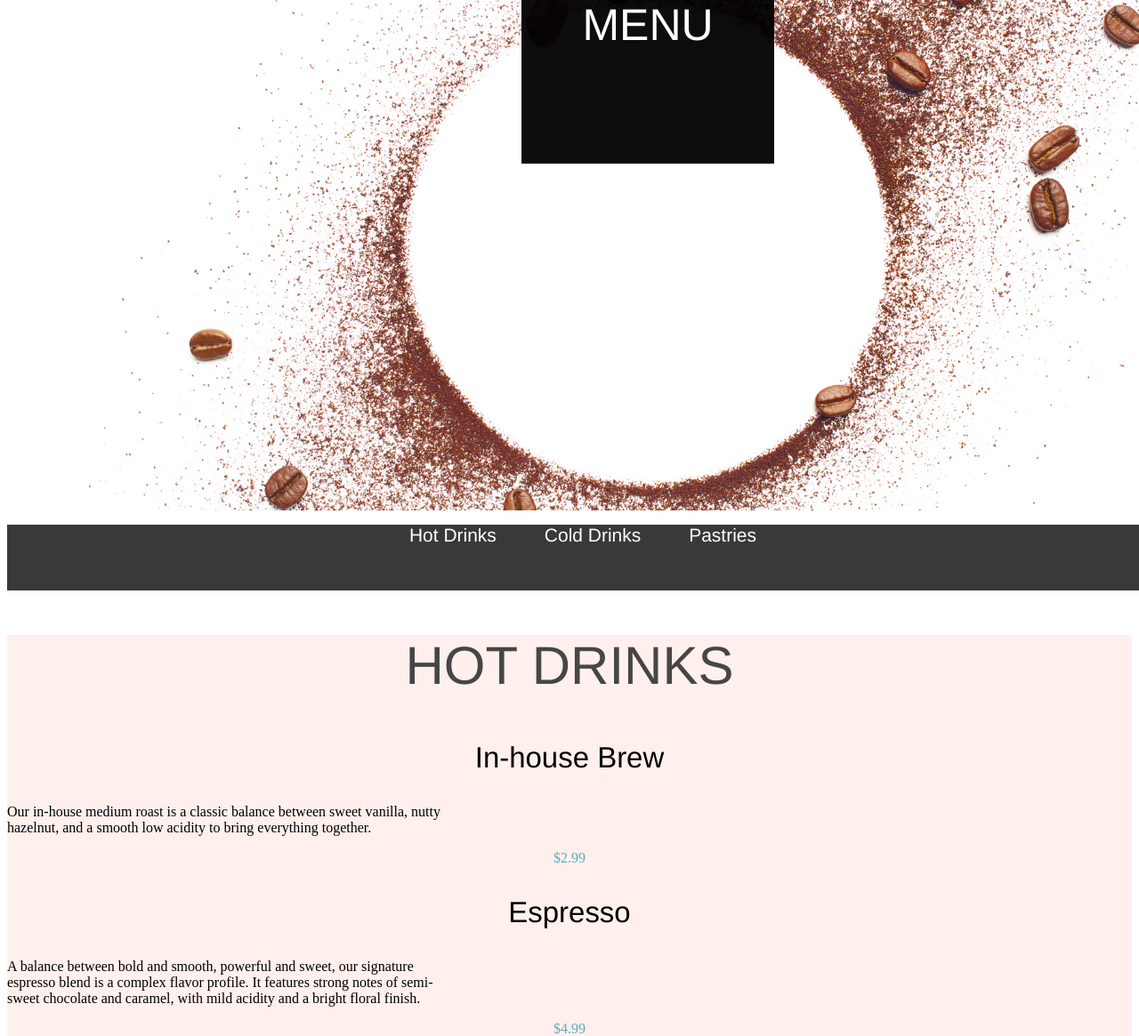
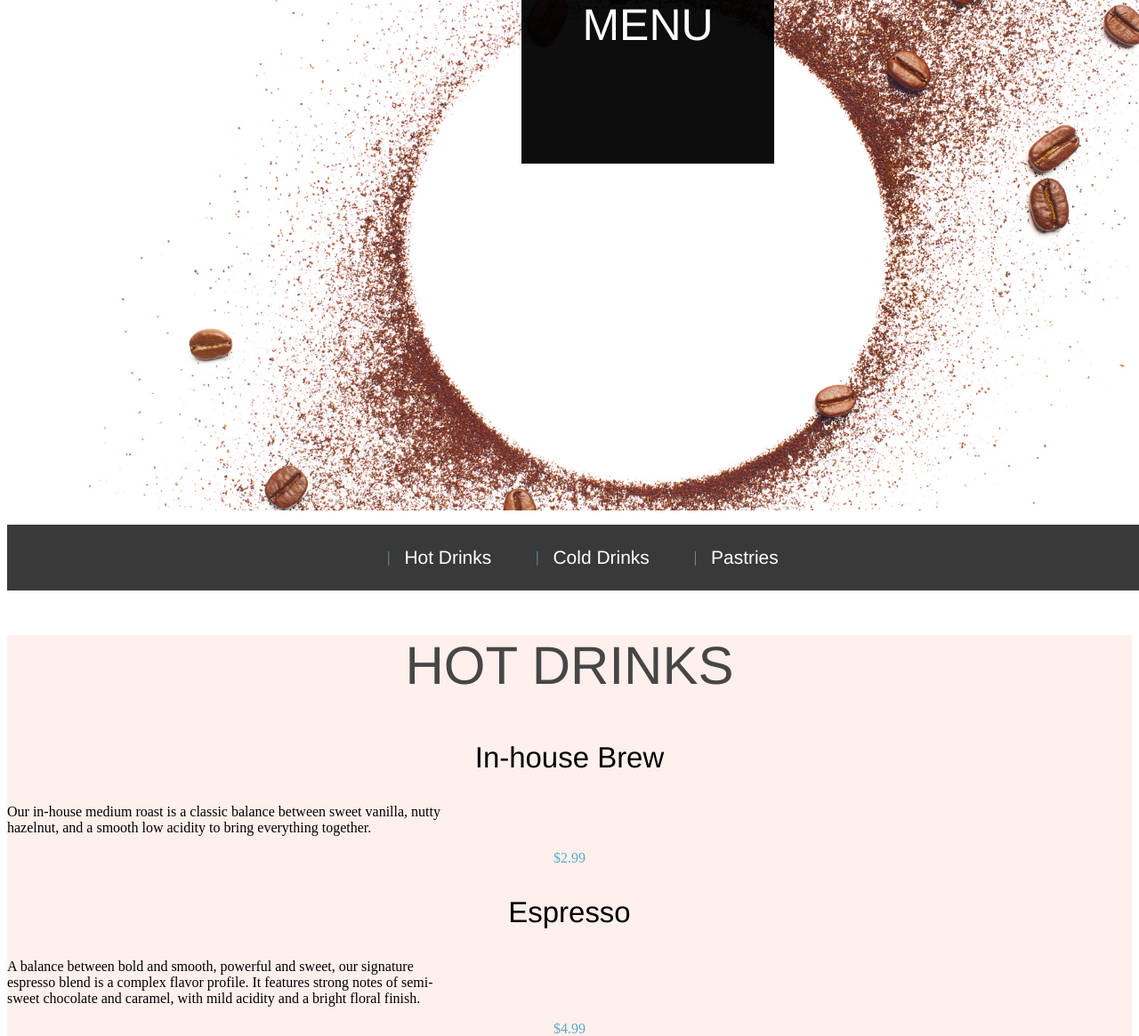
Before and after one commit to elhamsdtn/Coffee-Shop-CSS-Part-2, a PHP site: page /Pages/menu.html in a window 1280 px wide; the page is wider, and only the part inside the window is pictured. Shown: the part 150-1315 px from the top of that part at 89% size. Run offline with PHP 8.4, Linux system fonts and the light colour scheme.

Commit message:
styled sub-menu

```diff
--- a/Pages/menu.html
+++ b/Pages/menu.html
@@ -34,13 +34,14 @@
                 <h1 class="title-box nav-heading">MENU</h1>
             </section>
 
-                <ul class="menu-nav">
+                <ul class="menu-nav divider">
+                         |
                     <a href="#hotdrinks" class="nav-link menu-link">
                         <li>Hot Drinks</li>
-                    </a>
+                    </a> |
                     <a href="#colddrinks" class="nav-link menu-link">
                         <li>Cold Drinks</li>
-                    </a>
+                    </a> |
                     <a href="#pastries" class="nav-link menu-link">
                         <li>Pastries</li>
                     </a>
--- a/Styles/menu.css
+++ b/Styles/menu.css
@@ -26,10 +26,14 @@
     width: 100%;
     height: 4.63rem;
     background-color: #393939;
+    display: flex;
+    align-items: center;
+    justify-content: center;
 }
 
 .menu-link {
     color: white;
+    padding-left: 1rem;
 }
 
 #hotdrinks {
--- a/Styles/universal.css
+++ b/Styles/universal.css
@@ -100,3 +100,7 @@ a {
 .active{
     color: #5bacc3;
 }
+
+.divider{
+    color: #5bacc3;
+}
```
